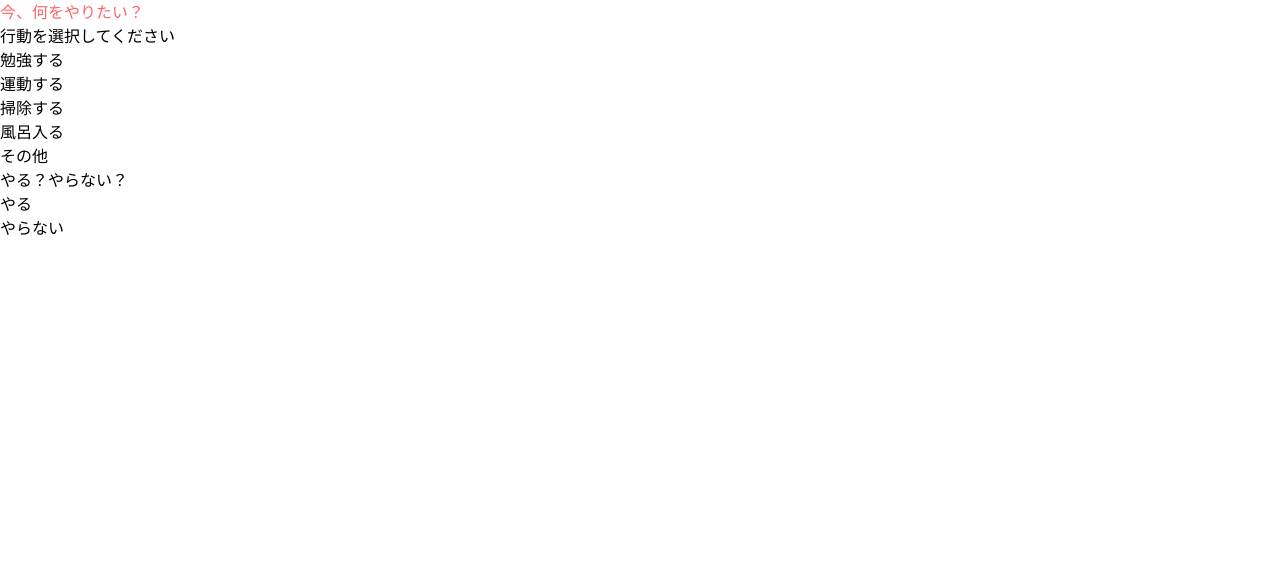
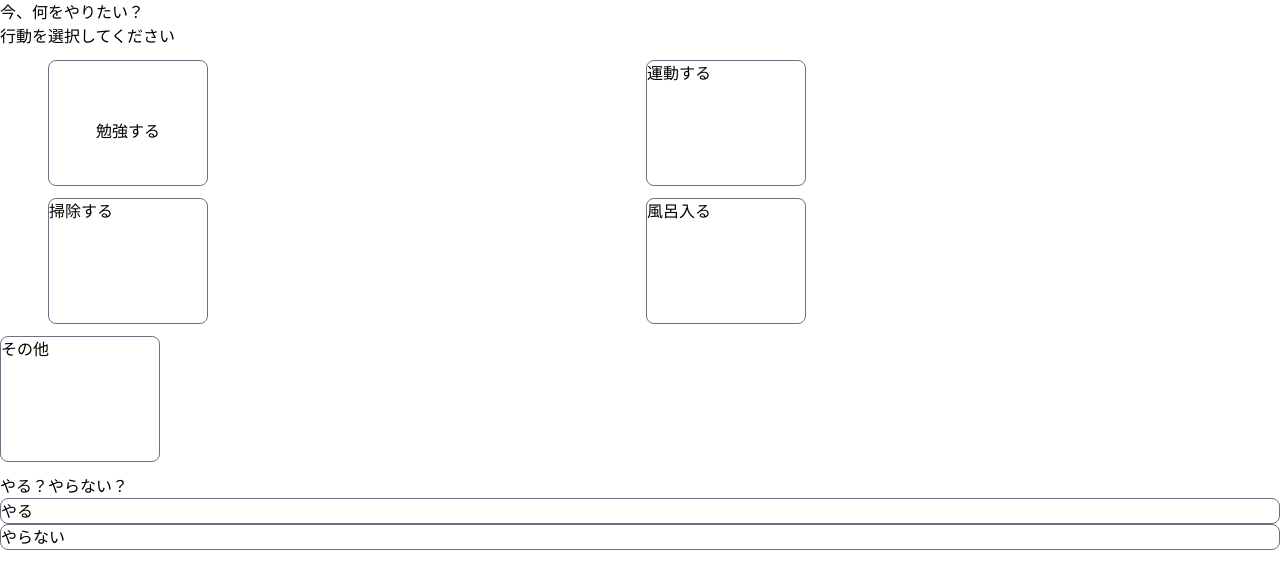
Before and after one commit to risa-h1108/Miru, a React (Vite) app: page / in a window 1280 px wide. Shown: the top 588 px of the page. Built offline with nearby package versions, Linux system fonts and the light colour scheme; some icons are missing.

Commit message:
style:アイコンの表示、カード表示、各カード位置の調整などのCSS変更

```diff
--- a/src/pages/ActionChoice.tsx
+++ b/src/pages/ActionChoice.tsx
@@ -1,21 +1,37 @@
-// import App  from "../App";
+import { Icon } from "@iconify/react";
 
 export default function ActionChoice() {
   return (
     <div>
-      <h1 className="text-red-400">今、何をやりたい？</h1>
+      <h1>今、何をやりたい？</h1>
       <h2>行動を選択してください</h2>
 
-      <div className="rounded-lg">勉強する</div>
-      <div className="rounded-lg">運動する</div>
-      <div className="rounded-lg">掃除する</div>
-      <div className="rounded-lg">風呂入る</div>
-      <div className="rounded-lg">その他</div>
+      {/*4つ全てを縦横2列ずつ・中央寄せ */}
+      <div className="grid grid-cols-2 gap-3 px-12 mb-3 mt-3">
+        {/* 各カードやテキストの位置、サイズ */}
+        <div className="border border-gray-500 rounded-lg w-40 h-31.5 flex flex-col items-center justify-center">
+          <Icon icon="lucide:book"></Icon>
+          勉強する
+        </div>
+        <div className="border border-gray-500 rounded-lg w-40 h-31.5">
+          運動する
+        </div>
+        <div className="border border-gray-500 rounded-lg w-40 h-31.5">
+          掃除する
+        </div>
+        <div className="border border-gray-500 rounded-lg w-40 h-31.5">
+          風呂入る
+        </div>
+      </div>
+
+      <div className="border border-gray-500 rounded-lg w-40 h-31.5 mb-3 justify-center">
+        その他
+      </div>
 
       <h2>やる？やらない？</h2>
 
-      <div className="rounded-lg">やる</div>
-      <div className="rounded-lg">やらない</div>
+      <div className="border border-gray-500 rounded-lg">やる</div>
+      <div className="border border-gray-500 rounded-lg">やらない</div>
     </div>
   );
 }
```
